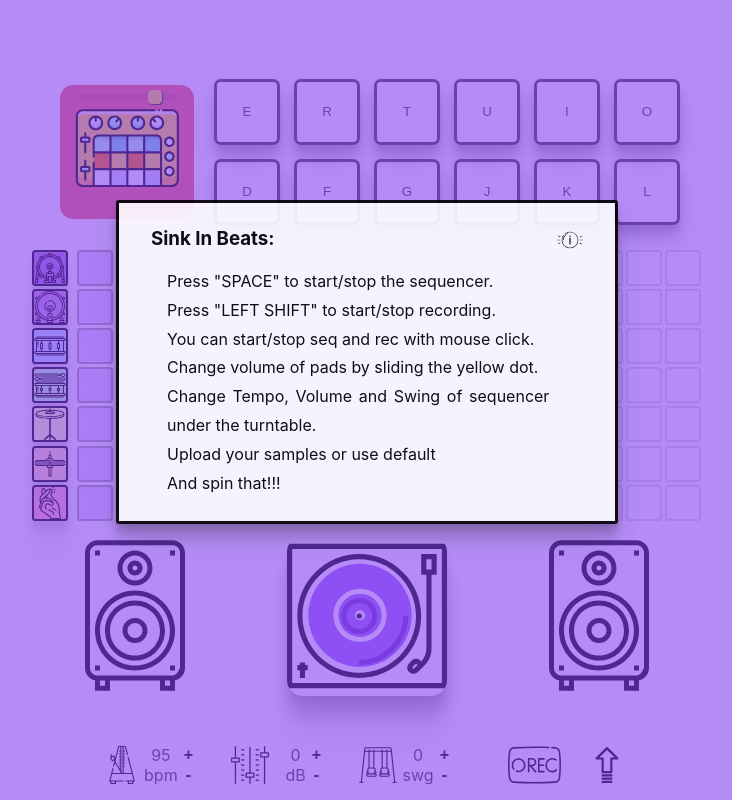
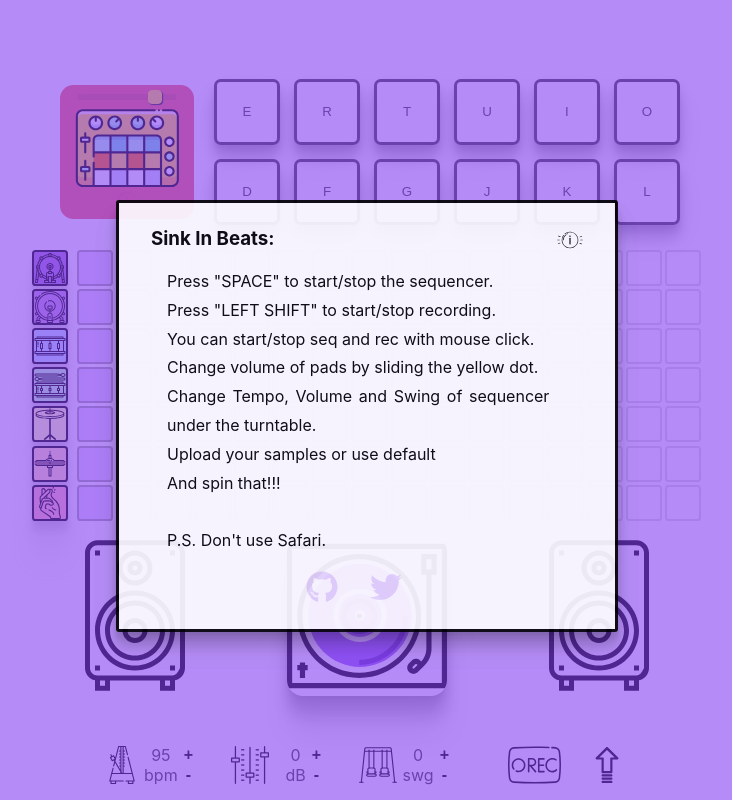
Before and after one commit to JakubJureczko/drum-seq, a React (Create React App) app: page / in a window 1280 px wide. Both pictures are taken after a click on the button 399 px from the left and 197 px from the top of the page. Shown: the whole page, without its empty margins (273-1005 px from the left). Built offline with nearby package versions, Linux system fonts and the light colour scheme; no server answers.

Commit message:
social media icons

```diff
--- a/package.json
+++ b/package.json
@@ -4,6 +4,8 @@
   "private": true,
   "dependencies": {
     "@fortawesome/fontawesome-svg-core": "^1.2.30",
+    "@fortawesome/free-brands-svg-icons": "^5.15.1",
+    "@fortawesome/free-regular-svg-icons": "^5.15.1",
     "@fortawesome/free-solid-svg-icons": "^5.14.0",
     "@fortawesome/react-fontawesome": "^0.1.11",
     "@testing-library/jest-dom": "^4.2.4",
@@ -28,7 +30,6 @@
     "build": "react-scripts build",
     "test": "react-scripts test",
     "eject": "react-scripts eject"
-
   },
   "eslintConfig": {
     "extends": "react-app"
--- a/src/components/ModInfo.css
+++ b/src/components/ModInfo.css
@@ -92,3 +92,25 @@
   list-style: none;
   margin-top: -0.5em;
 }
+
+.socialmedia {
+  display: flex;
+  align-items: center;
+  justify-content: center;
+ width: 95%;
+ margin: 0 auto;
+
+}
+
+.socialmedia a {
+  margin-left: 2em;
+  margin-bottom: 0.8em;
+}
+
+.socialm {
+  opacity: 0.2;
+}
+
+.socialm:hover {
+  opacity: 0.8;
+}
--- a/src/components/ModInfo.js
+++ b/src/components/ModInfo.js
@@ -1,6 +1,8 @@
 import React from 'react'
 import ReactDOM from 'react-dom';
 import "./ModInfo.css"
+import { FontAwesomeIcon } from '@fortawesome/react-fontawesome'
+import { faGithub, faTwitter } from '@fortawesome/free-brands-svg-icons'
 
 
  const ModInfo= ({ isShowing, hide }) => isShowing ? ReactDOM.createPortal(
@@ -24,7 +26,13 @@ import "./ModInfo.css"
           <li>Change Tempo, Volume and Swing of sequencer under the turntable. </li>
           <li>Upload your samples or use default</li>
           <li>And spin that!!!</li>
+          <br></br>
+          <li>P.S. Don't use Safari.</li>
         </ul>
+        <div className="socialmedia">
+        <a href="https://github.com/JakubJureczko" target="_blank"> <FontAwesomeIcon className="socialm" icon={faGithub} size="2x" style={{color:"rgb(133, 65, 243)"}} /> </a>
+        <a href="https://twitter.com/jakub_jureczko" target="_blank"> <FontAwesomeIcon className="socialm" icon={faTwitter} size="2x" style={{color:"rgb(133, 65, 243)"}} /> </a>
+        </div>
         </div>
       </div>
     </div>
```
Also changed, not shown: 1 other file (tests, documents, lock files or other folders).
